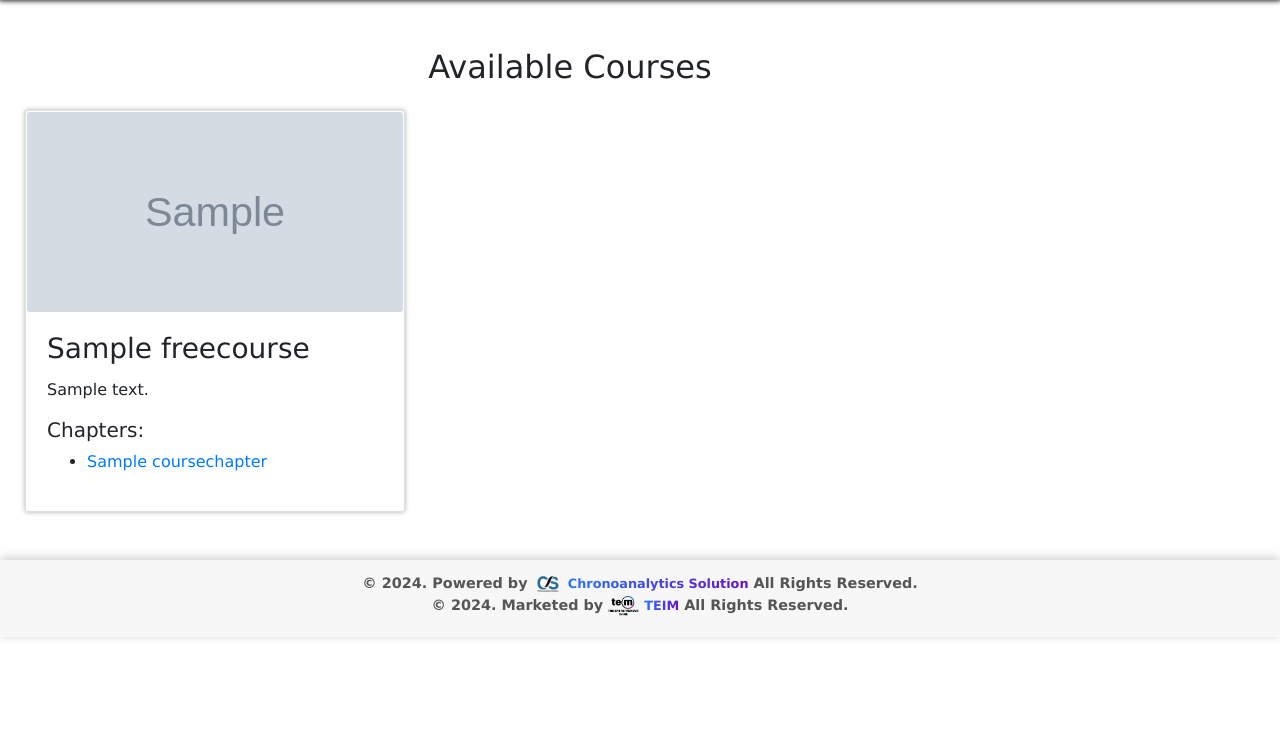
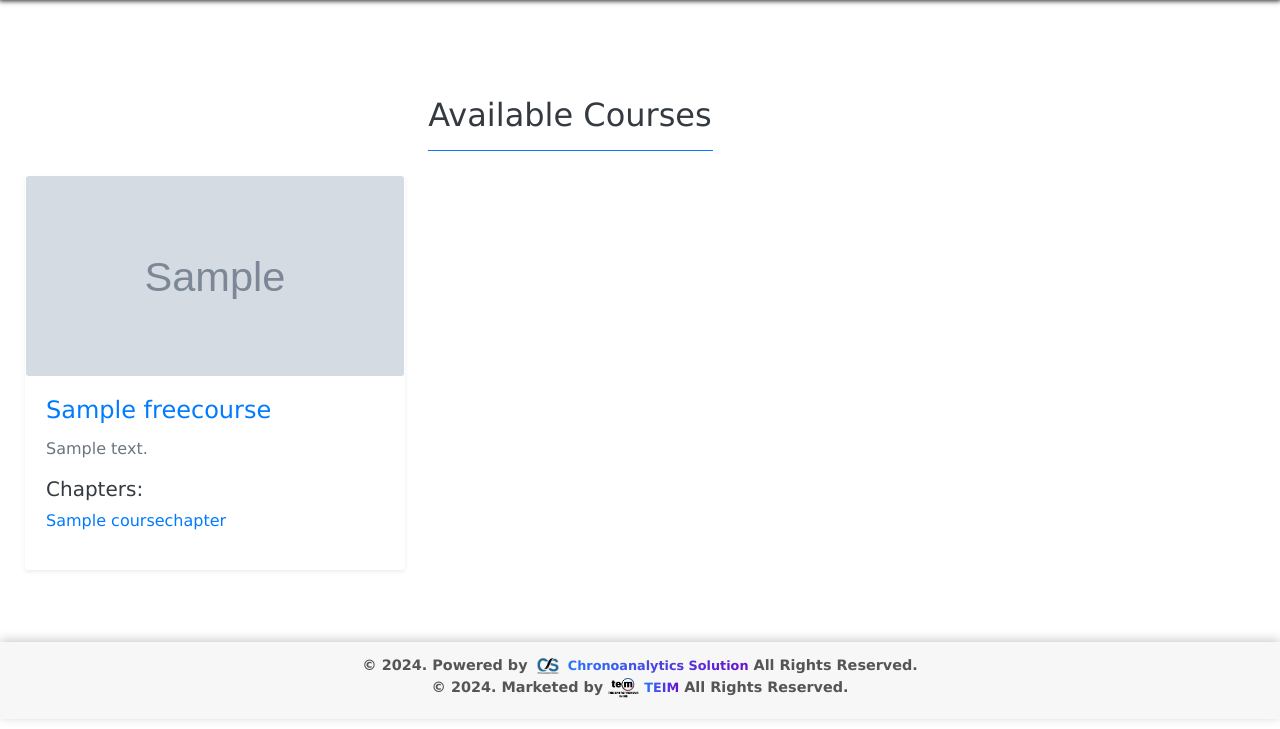
Before and after one commit to teim-projects/lms, a Django app: page /free-course/ in a window 1280 px wide. Shown: the part 71-800 px from the top of the page. Run offline with Django 5.2, Linux system fonts and the light colour scheme; tables that the repository leaves empty hold one stand-in row (values such as "Sample post"); grey boxes marked "Sample" are stand-in pictures.

Commit message:
updated free course

```diff
--- a/lms/templates/free_course.html
+++ b/lms/templates/free_course.html
@@ -486,34 +486,44 @@ li a:hover {
   </div>
 
   <main>
-    <section class="content container">
-
-        <div class="container my-4">
+    <section class="content container py-5">
+        <div class="container">
             <div class="text-center mb-4">
-                <h2>Available Courses</h2>
+                <h2 class="fw-bold text-dark">Available Courses</h2>
+                <hr class="w-25 mx-auto border-primary">
             </div>
 
             {% if courses %}
                 <div class="row">
                     {% for course in courses %}
                         <div class="col-md-4 mb-4">
-                            <div class="card h-100 card-box">
+                            <div class="card h-100 shadow-sm border-0 rounded-4 overflow-hidden transition-all">
                                 {% if course.thumbnail %}
-                                    <img class="card-img-top" src="{{ course.thumbnail.url }}" alt="{{ course.title }} Thumbnail"
-                                        style="width: 100%; height: 200px; object-fit: cover;">
+                                    <img class="card-img-top rounded-top-4"
+                                         src="{{ course.thumbnail.url }}"
+                                         alt="{{ course.title }} Thumbnail"
+                                         style="width: 100%; height: 200px; object-fit: cover;">
                                 {% else %}
-                                    <p>No thumbnail available</p>
+                                    <div class="d-flex align-items-center justify-content-center p-5 bg-light text-muted">
+                                        No Thumbnail Available
+                                    </div>
                                 {% endif %}
+
                                 <div class="card-body">
-                                    <h3 class="card-title">{{ course.title }}</h3>
-                                    <p class="card-text clamp-text">{{ course.description }}</p>
+                                    <h4 class="card-title text-primary fw-semibold">{{ course.title }}</h4>
+                                    <p class="card-text text-muted clamp-text">{{ course.description }}</p>
 
-                                    <h5>Chapters:</h5>
-                                    <ul>
+                                    <h5 class="mt-3 fw-bold text-dark">Chapters:</h5>
+                                    <ul class="list-unstyled">
                                         {% for chapter in course.chapters.all %}
-                                            <li><a href="{{ chapter.youtube_link }}" target="_blank">{{ chapter.title }}</a></li>
+                                            <li class="mb-1">
+                                                <a href="{{ chapter.youtube_link }}" target="_blank"
+                                                   class="text-decoration-none text-primary d-flex align-items-center">
+                                                    <i class="bi bi-play-circle-fill me-2"></i> {{ chapter.title }}
+                                                </a>
+                                            </li>
                                         {% empty %}
-                                            <li>No chapters available</li>
+                                            <li class="text-muted">No chapters available</li>
                                         {% endfor %}
                                     </ul>
                                 </div>
@@ -522,12 +532,17 @@ li a:hover {
                     {% endfor %}
                 </div>
             {% else %}
-                <p>No courses available</p>
+                <div class="text-center text-muted py-5">
+                    <i class="bi bi-folder-x fs-1"></i>
+                    <p class="mt-2">No courses available</p>
+                </div>
             {% endif %}
         </div>
+    </section>
+</main>
 
-    </section>
-  </main>
+
+
 
   <footer class="footer {% if not courses %}fixed-footer{% endif %}">
     <div class="container mt-2">
```
